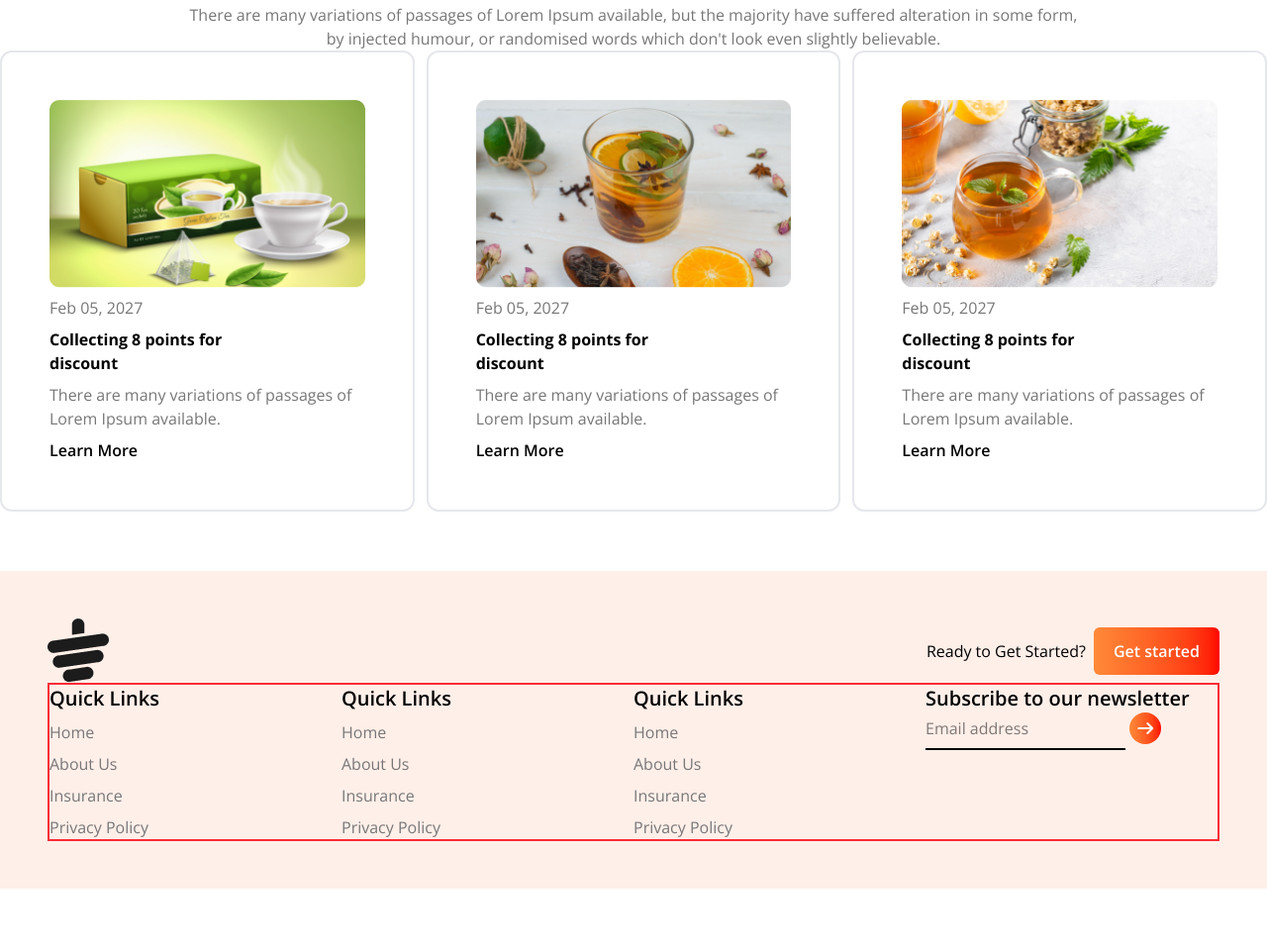
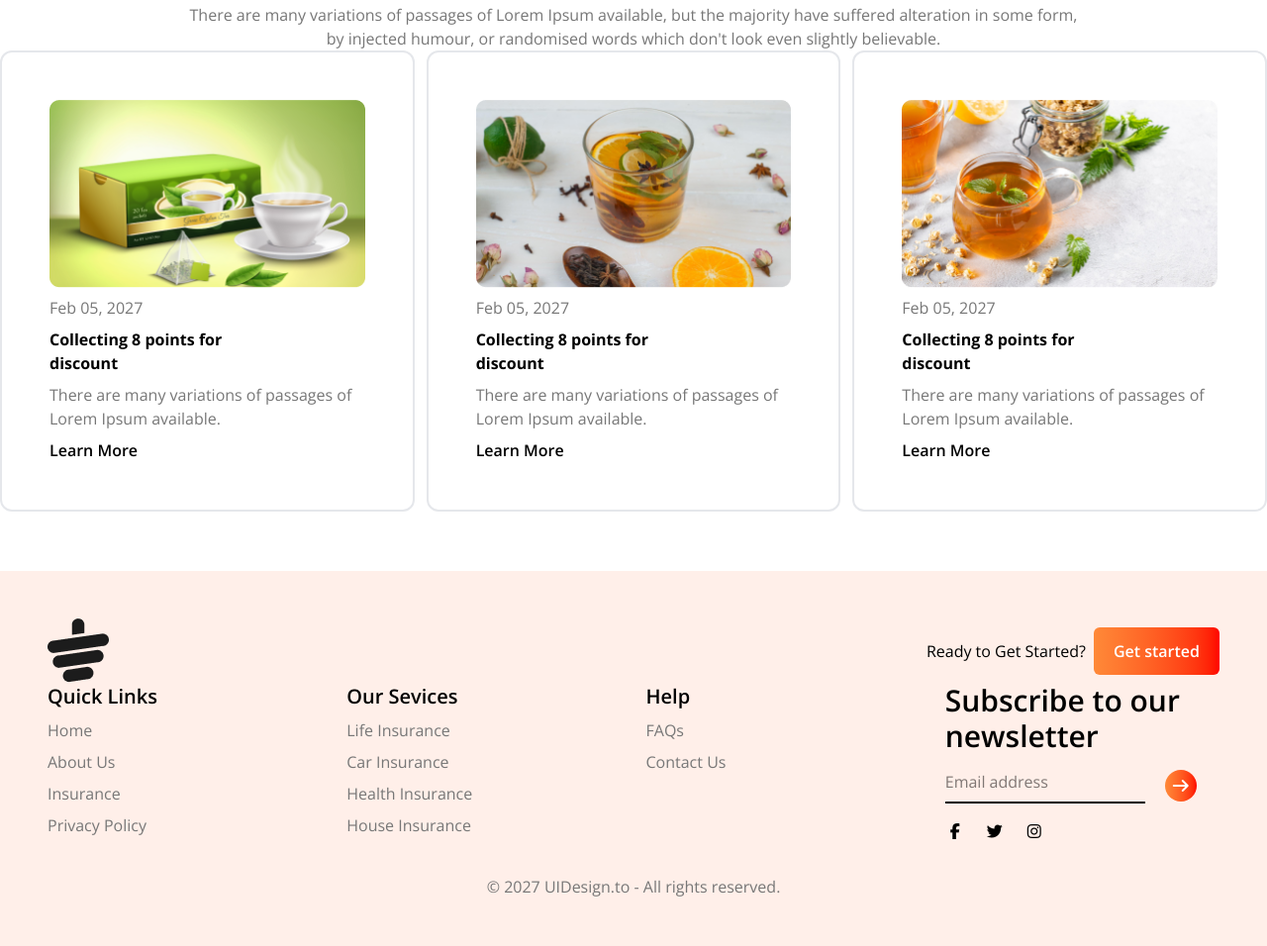
Before and after one commit to Hridrita/tea_house, a plain HTML site: page tea_house_tailwind/images/index.html in a window 1280 px wide. Shown: the part 2466-3422 px from the top of the page at 99% size. Before the commit the page ends 3364 px from the top, so only its background shows below. Drawn offline with nearby package versions, Linux system fonts and the light colour scheme.

Commit message:
completed footer section

```diff
--- a/tea_house_tailwind/images/index.html
+++ b/tea_house_tailwind/images/index.html
@@ -139,8 +139,8 @@
             </div>
         </div>
 
-        <div class="client-right pl-[100px] relative">
-            <div class="bg-white rounded-lg p-6 w-[433px] absolute left-10 top-[100px] z-50">  <!--left value ta k -left-[10px evabeo lekha jabe]-->
+        <div class="client-right pl-[65px] sm:pl-[100px] relative">
+            <div class="bg-white rounded-lg p-6 w-[350px] sm:w-[433px] absolute left-10 top-[100px] z-50">  <!--left value ta k -left-[10px evabeo lekha jabe]-->
                 <p class="text-[#777777]">We are providing the best and suitable home insurance services for the people who are interested to treatment </p>
                 <h2 class="font-bold text-xl"> Ilham Yuda</h2>
                 <h3 class="text-[#777777] font-semibold"> Businessman</h3>
@@ -151,7 +151,7 @@
                  <img src="../images/circles.png" class="absolute right-4 bottom-4"> <!--4 mane 16 px-->
             </div>
 
-            <div class="bg-white rounded-lg p-6 w-[433px] relative mb-[50px] opacity-20">
+            <div class="bg-white rounded-lg p-6 w-[350px] sm:w-[433px] relative mb-[50px] opacity-20">
                 <p class="text-[#777777]">We are providing the best and suitable home insurance services for the people who are interested to treatment </p>
                 <h2 class="font-bold text-xl"> Ilham Yuda</h2>
                 <h3 class="text-[#777777] font-semibold"> Businessman</h3>
@@ -160,7 +160,7 @@
                  </div>
             </div>
 
-            <div class="bg-white rounded-lg p-6 w-[433px] relative opacity-20">
+            <div class="bg-white rounded-lg p-6 w-[350px] sm:w-[433px] relative opacity-20">
                 <p class="text-[#777777]">We are providing the best and suitable home insurance services for the people who are interested to treatment </p>
                 <h2 class="font-bold text-xl"> Ilham Yuda</h2>
                 <h3 class="text-[#777777] font-semibold"> Businessman</h3>
@@ -229,8 +229,8 @@
 
 
     <!--footer section-->
-    <div class="bg-[#ffefe9] p-12"> <!--puru footer jore thakar jnno ekvabe arkta div e vg color ta dey holo-->
-        <footer class=" container mx-auto">
+    <footer class="bg-[#ffefe9] p-12 space-y-8"> <!--puru footer jore thakar jnno ekvabe arkta div e vg color ta dey holo-->
+     <div class=" container mx-auto">
         <div class="flex justify-between">  <!--flex diye item gula pasha pashi bosano jay r justify between diye item er majhe space deya jay.ekta item left a jay arkta right jay majhe space-->
             <img src="../images/cup.png">
             <div class="flex gap-2 items-center">
@@ -241,7 +241,7 @@
         </div>
 
 
-            <div class="border-2 border-red-500 grid grid-cols-4">
+            <div class=" grid grid-cols-1 md:grid-cols-2 lg:grid-cols-4 gap-[25px] text-center md:text-left"> <!--sudhu text center dile large device eo sob center chole asey tai md device e  text left kore diyechi-->
                 <ul class="space-y-2 ">
                     <li class="font-semibold text-xl">Quick Links</li>
                     <li class="text-[#777777]"><a href="">Home</a></li>
@@ -251,36 +251,44 @@
                 </ul>
 
                 <ul class="space-y-2 ">
-                    <li class="font-semibold text-xl">Quick Links</li>
-                    <li class="text-[#777777]"><a href="">Home</a></li>
-                    <li class="text-[#777777]"><a href="">About Us</a></li>
-                    <li class="text-[#777777]"><a href="">Insurance</a></li>
-                    <li class="text-[#777777]"><a href="">Privacy Policy</a></li>
+                    <li class="font-semibold text-xl">Our Sevices</li>
+                    <li class="text-[#777777]"><a href="">Life Insurance</a></li>
+                    <li class="text-[#777777]"><a href="">Car Insurance</a></li>
+                    <li class="text-[#777777]"><a href="">Health Insurance</a></li>
+                    <li class="text-[#777777]"><a href="">House Insurance</a></li>
                 </ul>
 
                 <ul class="space-y-2 ">
-                    <li class="font-semibold text-xl">Quick Links</li>
-                    <li class="text-[#777777]"><a href="">Home</a></li>
-                    <li class="text-[#777777]"><a href="">About Us</a></li>
-                    <li class="text-[#777777]"><a href="">Insurance</a></li>
-                    <li class="text-[#777777]"><a href="">Privacy Policy</a></li>
+                    <li class="font-semibold text-xl">Help</li>
+                    <li class="text-[#777777]"><a href="">FAQs</a></li>
+                    <li class="text-[#777777]"><a href="">Contact Us</a></li>
                 </ul>
 
-                <div>
-                    <h2 class="font-semibold text-xl">Subscribe to our newsletter </h2>
+                <div class="space-y-4">
+                    <h2 class="font-semibold text-3xl">Subscribe to our newsletter </h2>
 
-                    <input type="text" placeholder="Email address" class="border-b-2 pb-2 outline-none">
+            <div class="flex gap-5">
+                <input type="text" placeholder="Email address" class="border-b-2 pb-2 outline-none">
                 <button class="h-8 w-8 rounded-full text-white  font-semibold bg-red-500 bg-linear-to-r from-[#ff8938] to-[#ff0000]"><span><i class="fa-solid fa-arrow-right"></i>
                     </span>
                 </button>
+            </div>
 
+                <div class="flex gap-5">
+                    <span> <i class="fa-brands fa-facebook-f"></i></span>
+                    <span> <i class="fa-brands fa-twitter"></i></span>
+                    <span> <i class="fa-brands fa-instagram"></i></span>
                 </div>
 
             </div>
 
+        </div>
+
+     </div>
+
+     <p class="text-[#777777] text-center">© 2027 UIDesign.to - All rights reserved.</p>
+
     </footer>
-
-    </div>
 
 
 
```
